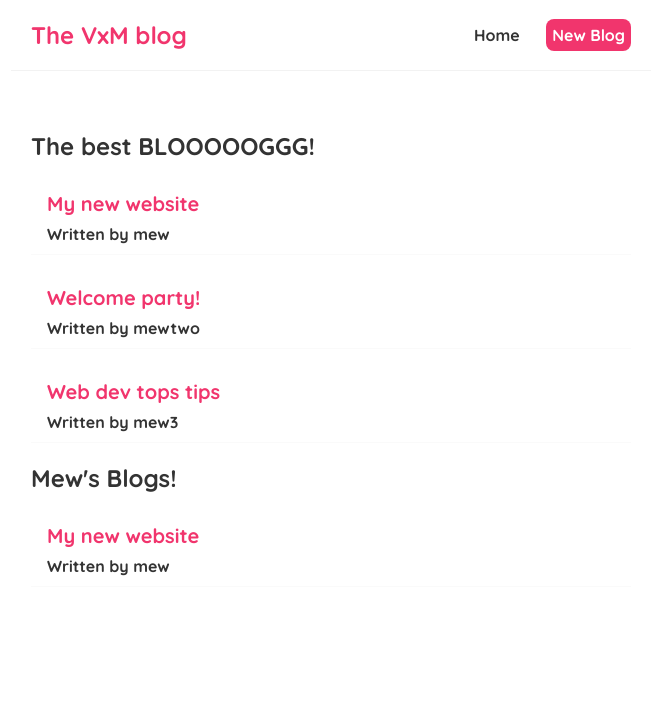
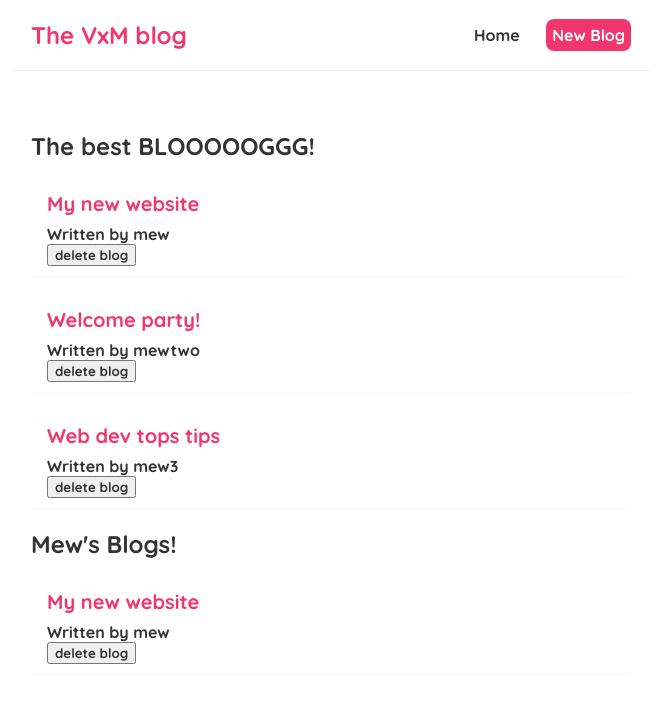
Before and after one commit to fusillian/vxm-blog, a React (Create React App) app: page / in a window 1280 px wide. Shown: the top 702 px of the page, without its empty margins (309-971 px from the left). Built offline with nearby package versions, Linux system fonts and the light colour scheme.

Commit message:
Functions as Props

```diff
--- a/src/Home.js
+++ b/src/Home.js
@@ -23,12 +23,22 @@
         },
     ]);
 
+    const handleDelete = (id) => {
+        const newBlogs = blogs.filter((blog) => blog.id !== id);
+        setBlogs(newBlogs);
+    };
+
     return (
         <div className="home">
-            <BlogList blogs={blogs} title="The best BLOOOOOGGG!" />
+            <BlogList
+                blogs={blogs}
+                title="The best BLOOOOOGGG!"
+                handleDelete={handleDelete}
+            />
             <BlogList
                 blogs={blogs.filter((blog) => blog.author === "mew")}
                 title="Mew's Blogs!"
+                handleDelete={handleDelete}
             />
         </div>
     );
--- a/src/components/BlogList.jsx
+++ b/src/components/BlogList.jsx
@@ -1,4 +1,4 @@
-const BlogList = ({ blogs, title }) => {
+const BlogList = ({ blogs, title, handleDelete }) => {
     return (
         <div className="blog-list">
             <h2>{title}</h2>
@@ -6,6 +6,9 @@
                 <div className="blog-preview" key={blog.id}>
                     <h2>{blog.title} </h2>
                     <p>Written by {blog.author} </p>
+                    <button onClick={() => handleDelete(blog.id)}>
+                        delete blog
+                    </button>
                 </div>
             ))}
         </div>
```
